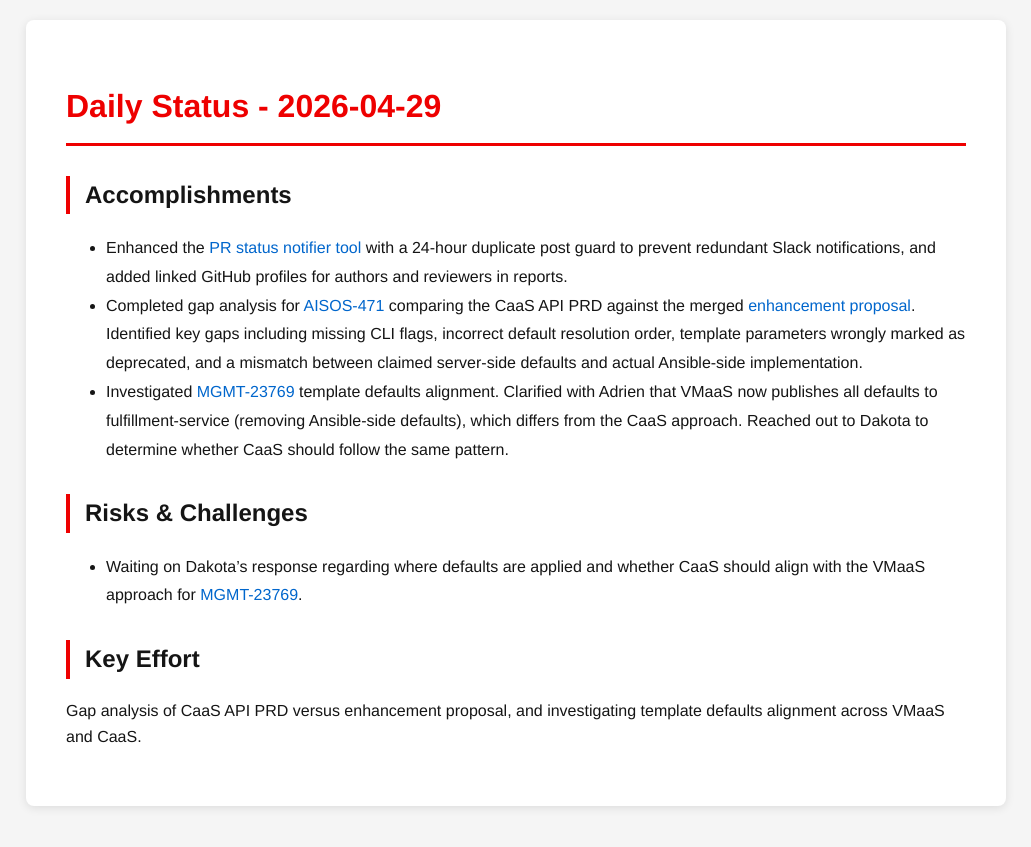
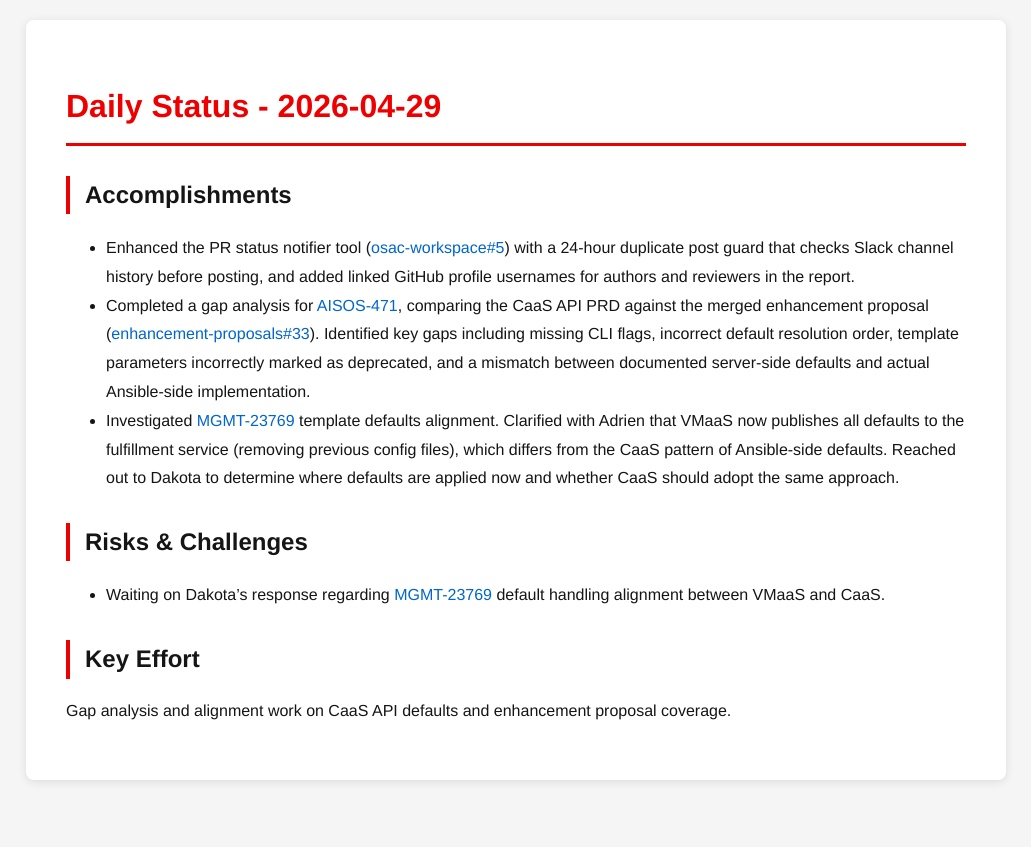
Before and after one commit to tzvatot/daily-status, a Jekyll site: the page built from 2026-04-29.md, in a window 1280 px wide. Shown: the top 847 px of the page, without its empty margins (124-1155 px from the left). Built offline with Jekyll 4.4.1, drawn with Linux system fonts in a browser that asks for light colours.

Commit message:
Daily status update - 2026-04-29

```diff
--- a/2026-04-29.md
+++ b/2026-04-29.md
@@ -7,12 +7,12 @@ date: 2026-04-29
 # Daily Status - 2026-04-29
 
 ## Accomplishments
-- Enhanced the [PR status notifier tool](https://github.com/osac-project/osac-workspace/pull/5) with a 24-hour duplicate post guard to prevent redundant Slack notifications, and added linked GitHub profiles for authors and reviewers in reports.
-- Completed gap analysis for [AISOS-471](https://issues.redhat.com/browse/AISOS-471) comparing the CaaS API PRD against the merged [enhancement proposal](https://github.com/osac-project/enhancement-proposals/pull/33). Identified key gaps including missing CLI flags, incorrect default resolution order, template parameters wrongly marked as deprecated, and a mismatch between claimed server-side defaults and actual Ansible-side implementation.
-- Investigated [MGMT-23769](https://issues.redhat.com/browse/MGMT-23769) template defaults alignment. Clarified with Adrien that VMaaS now publishes all defaults to fulfillment-service (removing Ansible-side defaults), which differs from the CaaS approach. Reached out to Dakota to determine whether CaaS should follow the same pattern.
+- Enhanced the PR status notifier tool ([osac-workspace#5](https://github.com/osac-project/osac-workspace/pull/5)) with a 24-hour duplicate post guard that checks Slack channel history before posting, and added linked GitHub profile usernames for authors and reviewers in the report.
+- Completed a gap analysis for [AISOS-471](https://issues.redhat.com/browse/AISOS-471), comparing the CaaS API PRD against the merged enhancement proposal ([enhancement-proposals#33](https://github.com/osac-project/enhancement-proposals/pull/33)). Identified key gaps including missing CLI flags, incorrect default resolution order, template parameters incorrectly marked as deprecated, and a mismatch between documented server-side defaults and actual Ansible-side implementation.
+- Investigated [MGMT-23769](https://issues.redhat.com/browse/MGMT-23769) template defaults alignment. Clarified with Adrien that VMaaS now publishes all defaults to the fulfillment service (removing previous config files), which differs from the CaaS pattern of Ansible-side defaults. Reached out to Dakota to determine where defaults are applied now and whether CaaS should adopt the same approach.
 
 ## Risks & Challenges
-- Waiting on Dakota's response regarding where defaults are applied and whether CaaS should align with the VMaaS approach for [MGMT-23769](https://issues.redhat.com/browse/MGMT-23769).
+- Waiting on Dakota's response regarding [MGMT-23769](https://issues.redhat.com/browse/MGMT-23769) default handling alignment between VMaaS and CaaS.
 
 ## Key Effort
-Gap analysis of CaaS API PRD versus enhancement proposal, and investigating template defaults alignment across VMaaS and CaaS.
+Gap analysis and alignment work on CaaS API defaults and enhancement proposal coverage.
```
